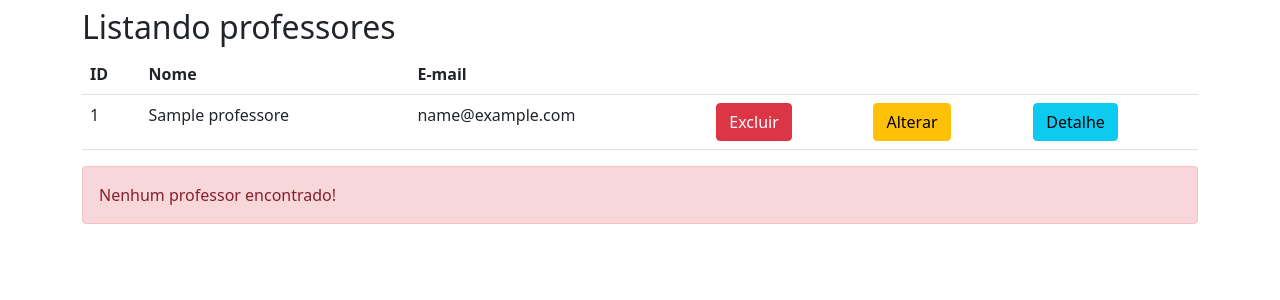
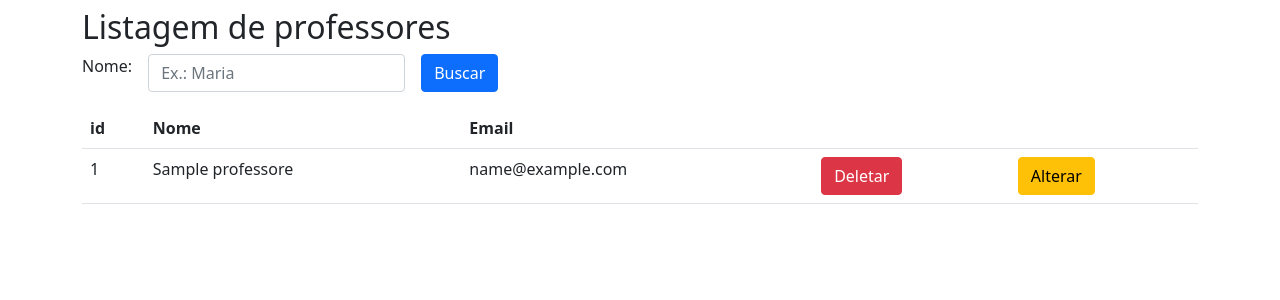
Before and after one commit to joaovitorlopes/gerenciamentoescolar, a Flask app: page /professores in a window 1280 px wide. Shown: the part 80-380 px from the top of the page. Run offline with Flask 2, Linux system fonts and the light colour scheme; tables that the repository leaves empty hold one stand-in row (values such as "Sample post"); parts of the project's set-up code (start-up, migrations or seed data) failed here and were passed over; some libraries are stand-ins or nearby versions.

Commit message:
Adicionando Filtros, Alteração e Paginação

```diff
--- a/app/controllers/professores.py
+++ b/app/controllers/professores.py
@@ -1,15 +1,71 @@
 from app import app, db
-from flask import render_template, request, redirect, url_for
+from flask import render_template, redirect, url_for, request
 from app.models.tables import Professor
+import bcrypt
 
 @app.route('/professores')
-def listar_professores():
-    p = Professor.query.all()
-    return render_template('listar_professores.html', professor=p)
+@app.route('/professores/pagina/<int:pagina>/')
+def listar_professores(pagina = 1):
+
+    mensagem = request.args.get('msg')
+    nome = request.args.get('nome')
+
+    if nome:
+        nome = '%' + nome + '%'
+        paginacao = Professor.query.filter(Professor.nome.like(nome)).paginate(page = pagina, per_page = 2)
+        professores = paginacao.items
+        total_paginas = paginacao.total
+    else:
+        paginacao = Professor.query.paginate(page = pagina, per_page = 2)
+        professores = paginacao.items
+        total_paginas = paginacao.total
+
+    return render_template("professor_listar.html", lista=professores, msg=mensagem, total_paginas=total_paginas, pagina_atual=pagina)
+
 
 @app.route('/professores/deletar/<int:professor_id>')
-def deletar_professores():
+def deletar_professor(professor_id):
     professor = Professor.query.filter_by(id=professor_id).first()
     db.session.delete(professor)
     db.session.commit()
-    return redirect(url_for(listar_professores, msg='deletar'))
+    return redirect(url_for('listar_professores', msg='deletar'))
+
+
+@app.route('/professores/alterar/<professor_id>', methods=['GET', 'POST'])
+def alterar_professor(professor_id):
+
+    if request.method == 'GET':
+        professor = Professor.query.filter_by(id=professor_id).first()
+        return render_template('professor_formulario.html', professor=professor, tipo='alterar')
+
+    elif request.method == 'POST':
+        nome = request.form['nome']
+        email = request.form['email']
+
+        professor = Professor.query.filter_by(id=professor_id).first()
+        professor.nome = nome
+        professor.email = email
+        db.session.add(professor)
+        db.session.commit()
+
+        return redirect(url_for('listar_professores', msg='alterar'))
+
+
+@app.route('/professores/inserir', methods=['GET', 'POST'])
+def inserir_professor():
+
+    if request.method == 'GET':
+        return render_template('professor_formulario.html', tipo='inserir')
+
+    elif request.method == 'POST':
+
+        nome = request.form['nome']
+        email = request.form['email']
+        senha_plana = request.form['senha']
+        senha = bcrypt.hashpw(senha_plana.encode('UTF-8'), bcrypt.gensalt())
+
+        professor = Professor(nome=nome, email=email, senha=senha)
+        db.session.add(professor)
+        db.session.commit()
+
+        return redirect(url_for('listar_professores', msg='inserir'))
--- a/app/templates/base.html
+++ b/app/templates/base.html
@@ -11,9 +11,12 @@
     <header class="bg-primary">
         <h1 class="container text-light pt-4 pb-2">Plataforma de Currículos</h1>
     </header>
-    <main class="container">
+    <div class="container">
         {% block conteudo %}
         {% endblock %}
-    </main>
+    </div>
+    <script src="{{ url_for('static', filename='js/jquery-3.6.0.min.js') }}"></script>
+    <script src="https://cdn.jsdelivr.net/npm/@popperjs/core@2.9.1/dist/umd/popper.min.js" integrity="sha384-SR1sx49pcuLnqZUnnPwx6FCym0wLsk5JZuNx2bPPENzswTNFaQU1RDvt3wT4gWFG" crossorigin="anonymous"></script>
+    <script src="{{ url_for('static', filename='js/bootstrap.min.js') }}"></script>
 </body>
 </html>
--- a/app/templates/listar_professores.html
+++ /dev/null
@@ -1,33 +0,0 @@
-{% extends "base.html" %}
-{% block conteudo %}
-<h2>Listando professores</h2>
-{% if msg == 'deletar' %}
-<div class="alert alert-sucess">Professor deletado com sucesso!</div>
-{% endif %}
-
-{% if professor|count > 0 %}
-<table class="table">
-    <tr>
-        <th>ID</th>
-        <th>Nome</th>
-        <th>E-mail</th>
-        <th></th>
-        <th></th>
-        <th></th>
-    </tr>
-    {% for p in professor %}
-    <tr>
-        <td>{{ p.id }}</td>
-        <td>{{ p.nome }}</td>
-        <td>{{ p.email }}</td>
-        <td><a href='/professor/deletar/{{ p.id }}' class="btn btn-danger">Excluir</a></td>
-        <td><a href='/professor/alterar/{{ p.id }}' class="btn btn-warning">Alterar</a></td>
-        <td><a href='/professor/{{ p.id }}' class="btn btn-info">Detalhe</a></td>
-    </tr>
-    {% endfor %}
-</table>
-{% else %}
-<div class="alert alert-danger">Nenhum professor encontrado para esta busca</div>
-{% endif %}
-<div class="alert alert-danger">Nenhum professor encontrado!</div>
-{% endblock %}
--- /dev/null
+++ b/app/templates/professor_listar.html
@@ -0,0 +1,107 @@
+{% extends "base.html" %}
+
+{% block conteudo %}
+<h2 class="bg_warning">Listagem de professores</h2>
+
+{% if msg == 'deletar' %}
+<div class="alert alert-success">Professor deletado com sucesso!</div>
+{% endif %}
+{% if msg == 'alterar' %}
+<div class="alert alert-success">Professor alterado com sucesso!</div>
+{% endif %}
+{% if msg == 'inserir' %}
+<div class="alert alert-success">Professor cadastrado com sucesso!</div>
+{% endif %}
+
+{% if lista %}
+
+<form class="row g-3" method="GET" action="/professores">
+    <div class="col-auto">
+        <label for="nome">Nome:</label>
+    </div>
+    <div class="col-auto">
+        <label for="nome" class="visually-hidden">Nome:</label>
+        <input type="text" class="form-control" id="nome" name="nome" placeholder="Ex.: Maria">
+    </div>
+    <div class="col-auto">
+        <button type="submit" class="btn btn-primary mb-3">Buscar</button>
+    </div>
+</form>
+
+<table class="table">
+    <tr>
+        <th>id</th>
+        <th>Nome</th>
+        <th>Email</th>
+        <th></th>
+        <th></th>
+    </tr>
+    {% for l in lista %}
+    <tr>
+        <td>{{ l.id }}</td>
+        <td>{{ l.nome }}</td>
+        <td>{{ l.email }}</td>
+        <td>
+            <button type="button" class="btn btn-danger" data-bs-toggle="modal" data-bs-target="#modalDeletarProfessor" onclick="setProfessor({{ l.id }})">
+                Deletar
+            </button>
+        </td>
+        <td><a href='/professores/alterar/{{ l.id }}' class="btn btn-warning">Alterar</a></td>
+    </tr>
+    {% endfor %}
+</table>
+
+<nav aria-label="...">
+    <ul class="pagination pagination-sm">
+        {% for p in range(total_paginas - 2) %}
+        {% if p == pagina_atual - 1 %}
+        <li class="page-item active" aria-current="page">
+        {% else %}
+        <li class="page-item">
+        {% endif %}
+            <a class="page-link" href="/professores/pagina/{{ p + 1 }}">{{ p + 1 }}</a>
+        </li>
+        {% endfor %}
+    </ul>
+</nav>
+
+{% else %}
+<div class="alert alert-danger">Nenhum professor cadastrado!</div>
+{% endif %}
+
+
+<!-- Modal -->
+<div class="modal fade" id="modalDeletarProfessor" data-bs-backdrop="static" data-bs-keyboard="false" tabindex="-1" aria-labelledby="staticBackdropLabel" aria-hidden="true">
+    <div class="modal-dialog modal-dialog-centered">
+      <div class="modal-content">
+        <div class="modal-header">
+          <h5 class="modal-title" id="staticBackdropLabel">Confirmação de exclusão</h5>
+          <button type="button" class="btn-close" data-bs-dismiss="modal" aria-label="Close"></button>
+        </div>
+        <div class="modal-body">
+          Confirma a exclusão deste professor?
+        </div>
+        <div class="modal-footer">
+          <button type="button" class="btn btn-secondary" data-bs-dismiss="modal">Cancelar</button>
+          <button type="button" class="btn btn-danger" onclick="deletarProfessor()">Deletar</button>
+        </div>
+      </div>
+    </div>
+  </div>
+
+  <script>
+
+    let professorId = 0
+
+    function setProfessor(id){
+        professorId = id
+    }
+
+    function deletarProfessor(){
+        let url = "/professores/deletar/" + professorId
+        window.location.href = url
+    }
+
+  </script>
+
+{% endblock %}
```
Also changed, not shown: app/templates/professor_formulario.html (added, +32 -0 lines).
